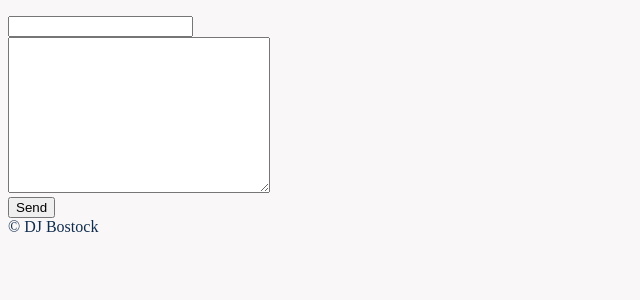
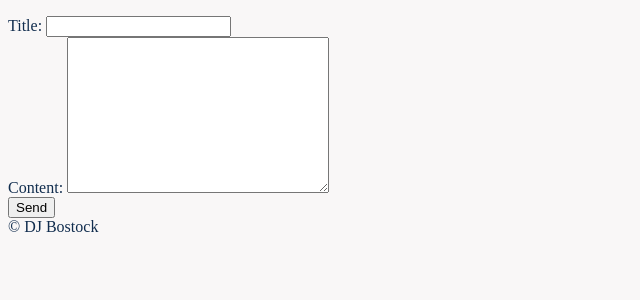
Before and after one commit to DJBostock/portfolio, a PHP site: page /new_article.php in a window 1280 px wide. Shown: the part 57-357 px from the top of the page, without its empty margins (0-640 px from the left). Run offline with PHP 8.4, Linux system fonts and the light colour scheme; data that the repository does not hold is empty.

Commit message:
add labels to form elements

```diff
--- a/new_article.php
+++ b/new_article.php
@@ -26,10 +26,12 @@
 
     <form method="post">
         <div>
-            <input name="title" />
+            <label for="title">Title:</label>
+            <input name="title" id="title" />
         </div>
         <div>
-            <textarea name="content" cols="30" rows="10"></textarea>
+            <label for="content">Content:</label>
+            <textarea name="content" id="content" cols="30" rows="10"></textarea>
         </div>
         <div>
             <button>Send</button>
```
